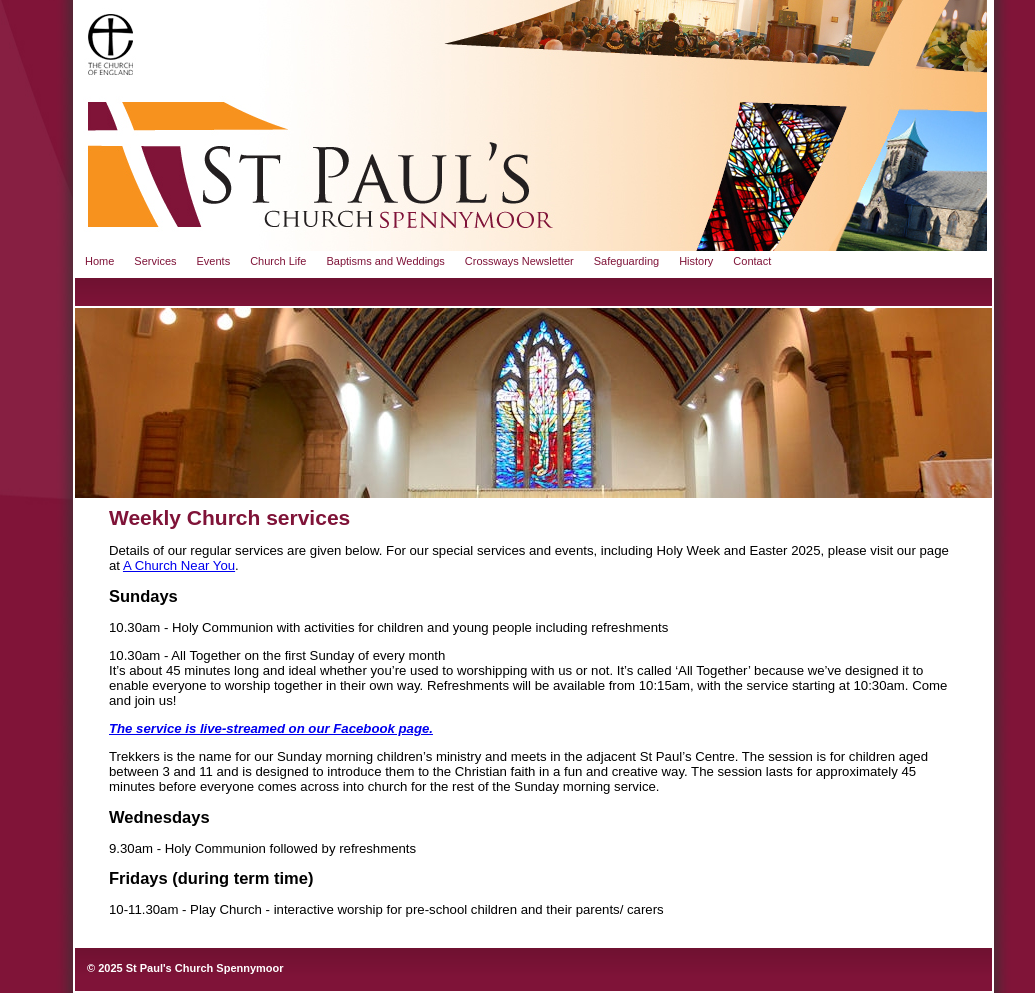
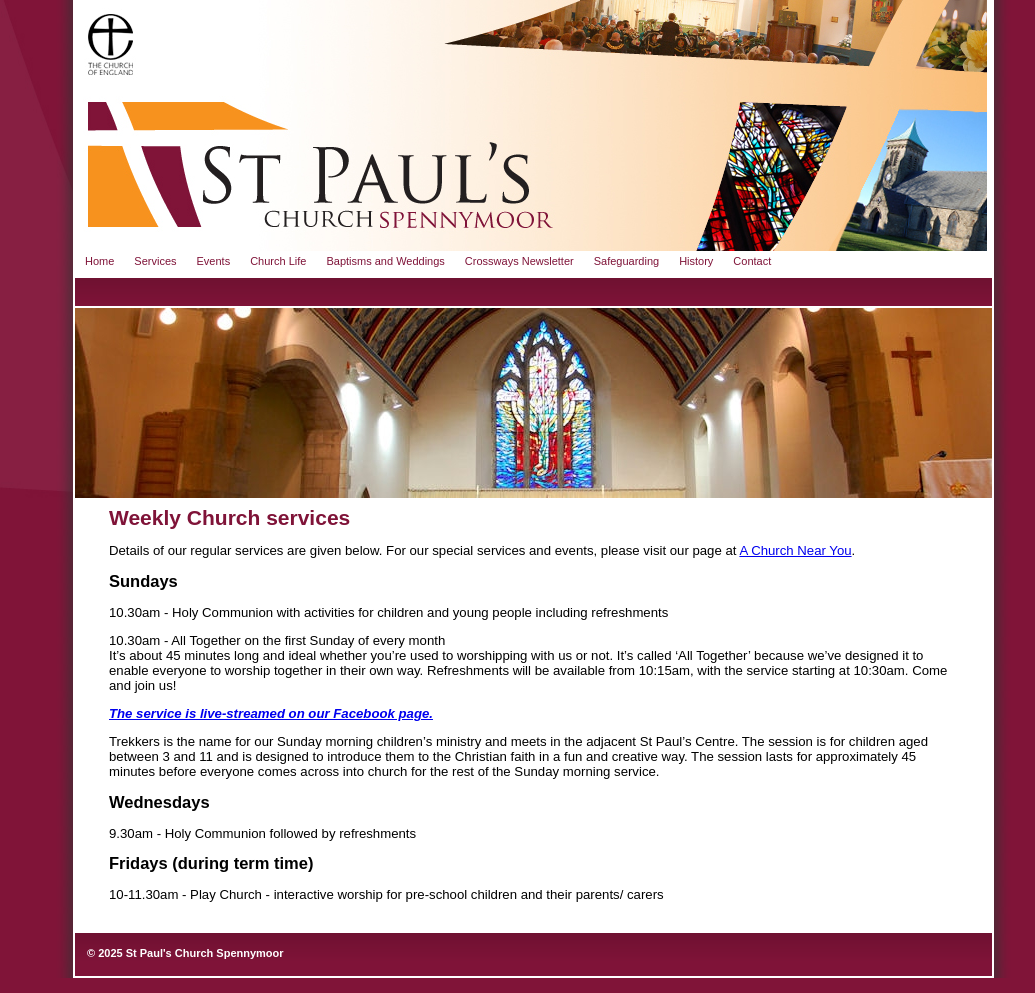
Before and after one commit to stpaulsspennymoor/stpaulsspennymoor.github.io, a Jekyll site: the page built from services.md, in a window 1280 px wide. Shown: the whole page, without its empty margins (119-1154 px from the left). Built offline with Jekyll 4.4.1, drawn with Linux system fonts in a browser that asks for light colours.

Commit message:
Update services.md

```diff
--- a/services.md
+++ b/services.md
@@ -4,7 +4,7 @@
 keywords: Spennymoor, services, days, times, Holy Communion, Sung Eucharist, Play Church
 header_image: /assets/Homepage_header_03_3_917x0.jpg
 ---
-Details of our regular services are given below. For our special services and events, including Holy Week and Easter 2025, please visit our page at [A Church Near You](https://www.achurchnearyou.com/church/13565/).
+Details of our regular services are given below. For our special services and events, please visit our page at [A Church Near You](https://www.achurchnearyou.com/church/13565/).
 
 ## Sundays
 
```
